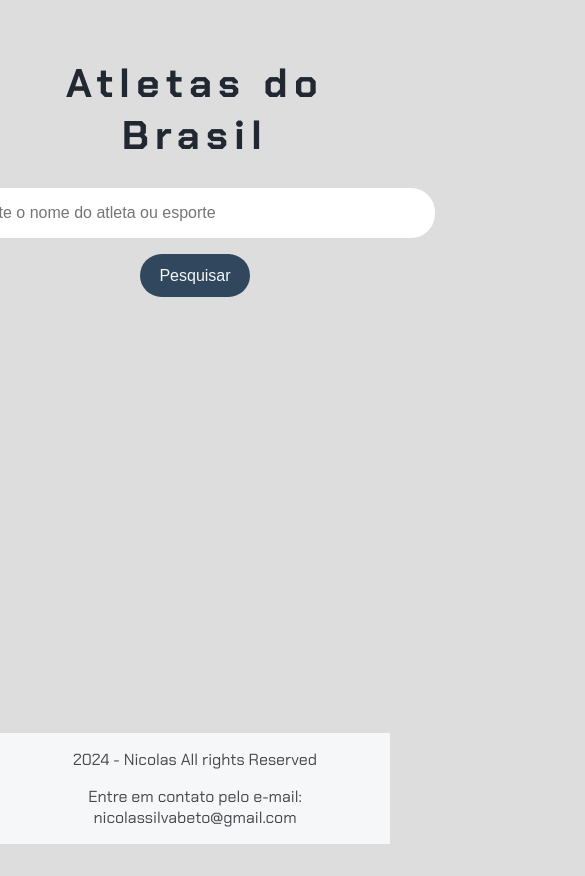
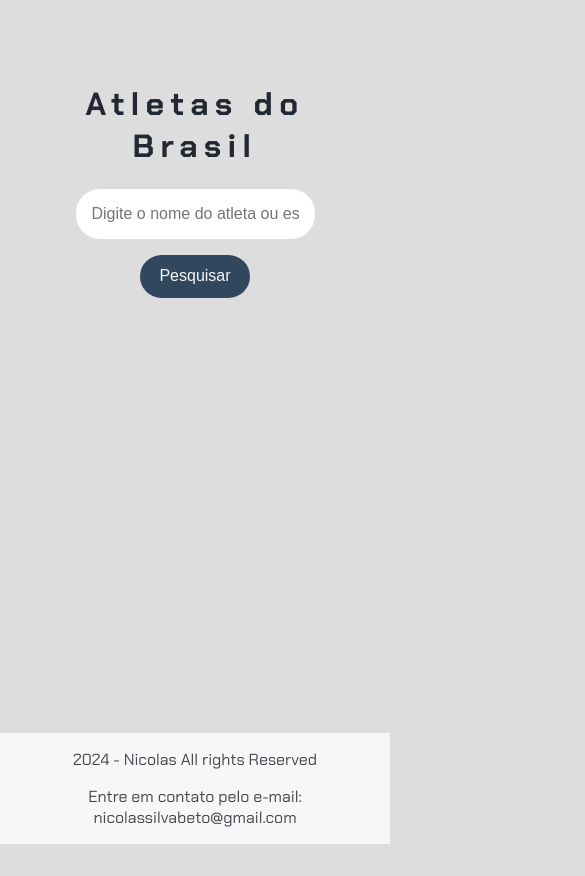
Before and after one commit to nickzvlr/Imers-oGeminiAlura, a plain HTML site: page index.html in a window 390 px wide. Shown: the top 876 px of the page, 585 px wide, since content can reach past the window. Before the commit the page ends 844 px from the top, so only its background shows below. Drawn offline with Linux system fonts and the light colour scheme.

Commit message:
mudança css

```diff
--- a/style.css
+++ b/style.css
@@ -106,3 +106,37 @@ footer {
   bottom: 0; /* Alinha ao fundo da página */
   font-size: 1rem; /* Tamanho da fonte */
 }
+/* ... (restante do seu CSS) */
+
+/* Estiliza a caixa de resultados da pesquisa */
+.resultados-pesquisa {
+  width: 100%; /* Ocupa 100% da largura disponível */
+  max-height: 40vh; /* Define uma altura máxima para dispositivos menores */
+  /* ... */
+}
+
+/* Media queries para ajustar o layout em diferentes tamanhos de tela */
+@media (max-width: 768px) {
+  /* Estilos para telas com largura máxima de 768px (tablets) */
+  body {
+    padding: 1rem;
+  }
+
+  h1 {
+    font-size: 2rem;
+  }
+
+  section {
+    width: 100%;
+  }
+
+  section input {
+    width: 100%;
+  }
+
+  .resultados-pesquisa {
+    max-height: 60vh; /* Aumenta a altura máxima para dispositivos menores */
+  }
+
+  /* Outros ajustes para telas menores */
+}
```
